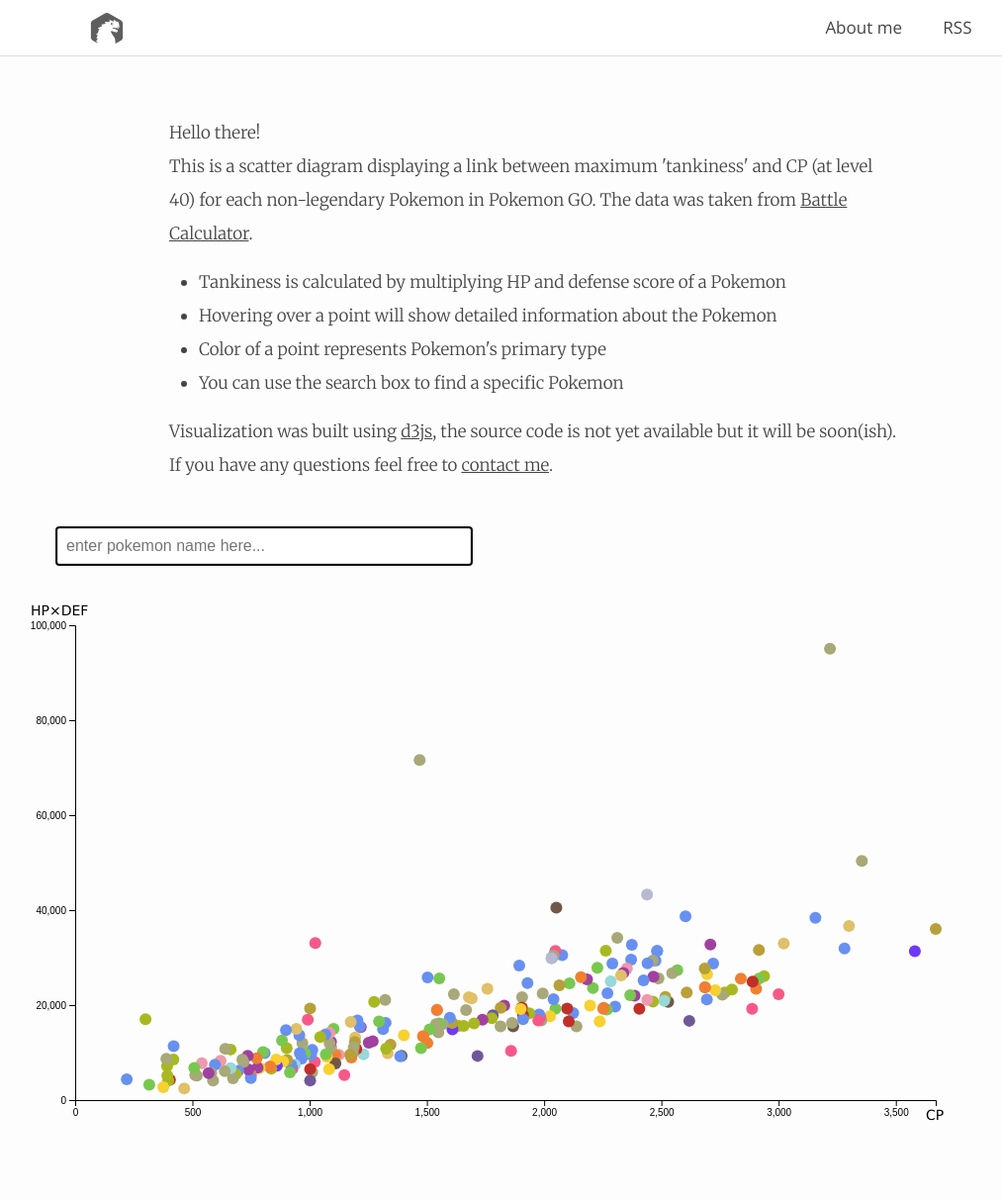
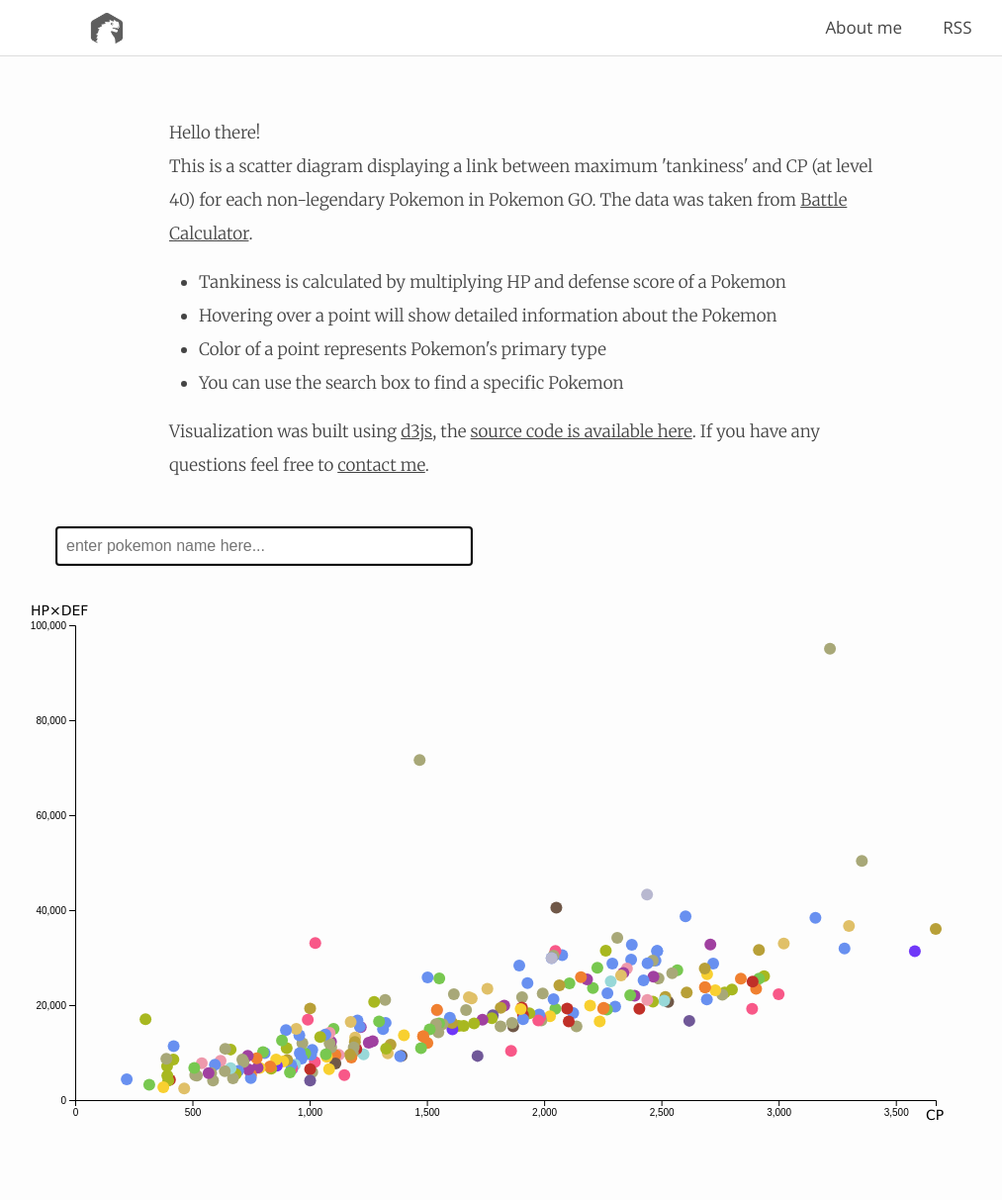
Before and after one commit to dabrorius/dabrorius.github.io, a Jekyll site: the page built from pokemon.html, in a window 1280 px wide. Shown: the whole page at 99% size, without its empty margins (99-1112 px from the left). Built offline with Jekyll 4.4.1, drawn with Linux system fonts in a browser that asks for light colours.

Commit message:
Add source code link

```diff
--- a/pokemon.html
+++ b/pokemon.html
@@ -20,7 +20,7 @@ permalink: /pokemon-go-visualization/
       </ul>
     </p>
     <p>
-      Visualization was built using <a href='https://d3js.org/'>d3js</a>, the source code is not yet available but it will be soon(ish).
+      Visualization was built using <a href='https://d3js.org/'>d3js</a>, the <a href='https://github.com/dabrorius/pokemon-cp-visualization'>source code is available here</a>.
       If you have any questions feel free to <a href="mailto:filip.defar@gmail.com">contact me</a>.
     </p>
   </div>
```
